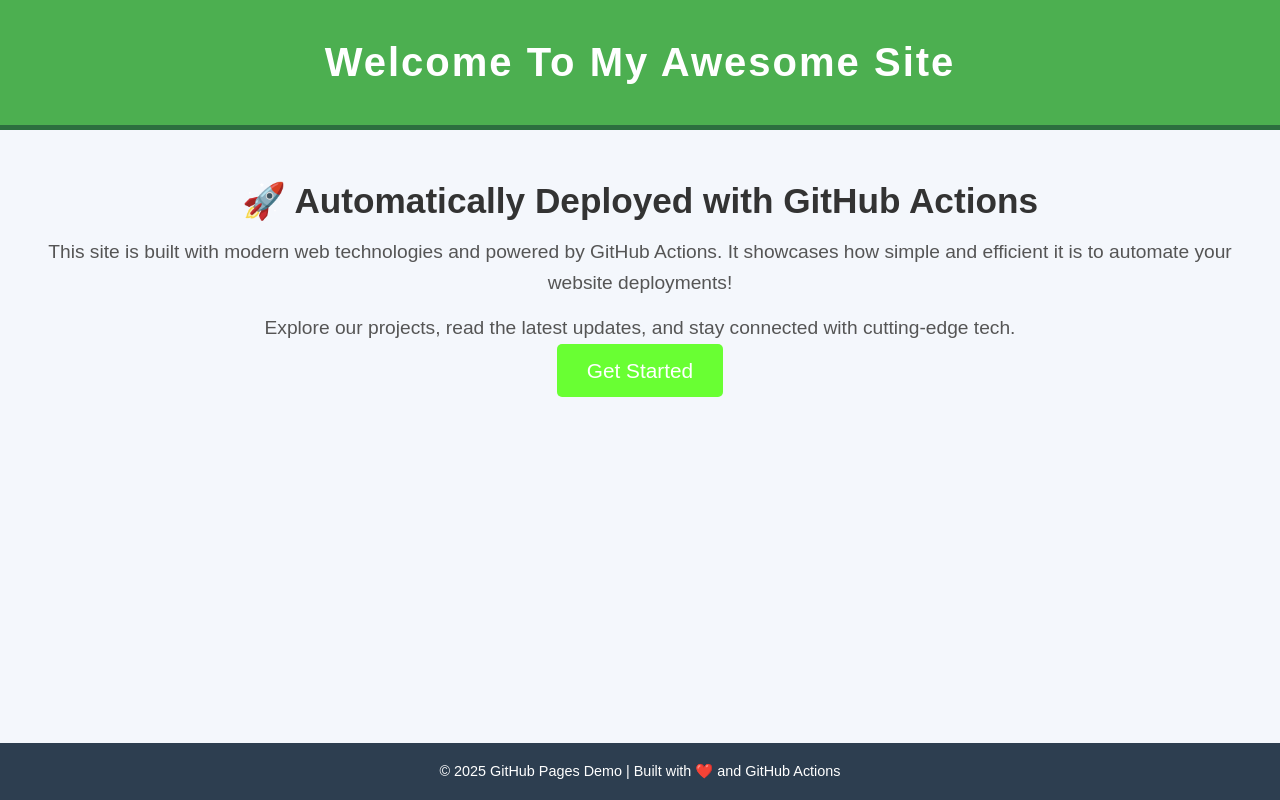
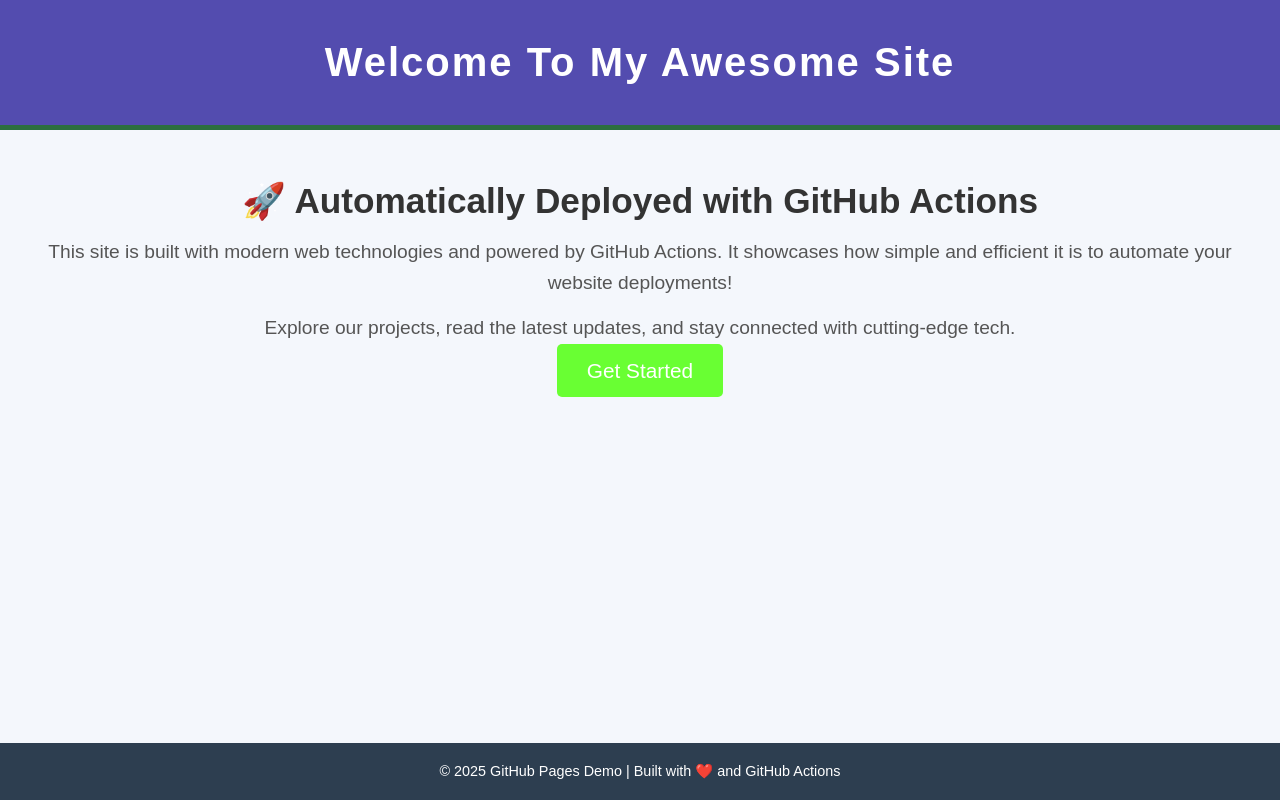
Before and after one commit to muhammadfaysal5/gh-pages-demo, a plain HTML site: page src/index.html in a window 1280 px wide. Drawn offline with Linux system fonts and the light colour scheme.

Commit message:
html and css changeds

```diff
--- a/src/style.css
+++ b/src/style.css
@@ -16,7 +16,7 @@ body {
 
 /* Header Styling */
 header {
-    background-color: #4CAF50;
+    background-color: #534caf;
     color: white;
     text-align: center;
     padding: 40px 20px;
```
